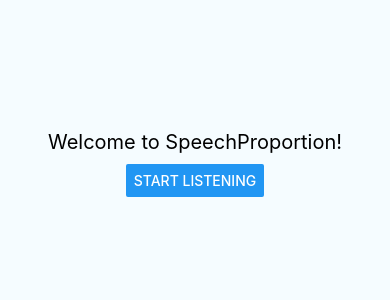
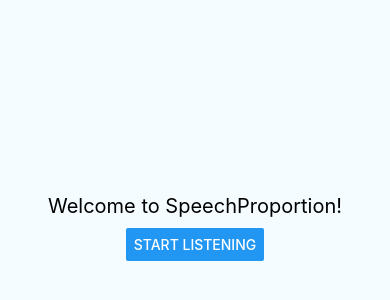
Before and after one commit to uvesten/SpeechProportion, a React Native app: screen / in a window 390 px wide. Shown: the part 264-564 px from the top of the page. Built offline with nearby package versions, Linux system fonts and the light colour scheme; some icons are missing.

Commit message:
Add icon support

```diff
--- a/App.tsx
+++ b/App.tsx
@@ -20,9 +20,14 @@ import {
   TouchableHighlight,
 } from 'react-native'
 import { requestMicPermission } from './MicPermission'
+import { FontAwesomeIcon } from '@fortawesome/react-native-fontawesome'
+import {
+  faCoffee,
+  faAssistiveListeningSystems,
+} from '@fortawesome/free-solid-svg-icons'
+
 import ProportionView from './ProportionView'
 //import { soundWriterListenerFactory } from './FileWriter'
-
 import MicStream from 'react-native-microphone-dsp'
 import { calculateRMS } from './RMSCalculator'
 
@@ -64,8 +69,12 @@ export default class App extends Component<Props> {
   render() {
     return (
       <View style={styles.container}>
+        <FontAwesomeIcon
+          style={styles.ear}
+          size={128}
+          icon={faAssistiveListeningSystems}
+        />
         <Text style={styles.welcome}>Welcome to SpeechProportion!</Text>
-
         <Modal
           animationType="slide"
           transparent={false}
@@ -107,6 +116,11 @@ const styles = StyleSheet.create({
     textAlign: 'center',
     margin: 10,
   },
+  ear: {
+    fontSize: 20,
+    textAlign: 'center',
+    margin: 30,
+  },
   instructions: {
     textAlign: 'center',
     color: '#333333',
--- a/package.json
+++ b/package.json
@@ -7,10 +7,14 @@
     "test": "jest"
   },
   "dependencies": {
+    "@fortawesome/fontawesome-svg-core": "^1.2.17",
+    "@fortawesome/free-solid-svg-icons": "^5.8.1",
+    "@fortawesome/react-native-fontawesome": "^0.1.0",
     "react": "16.8.3",
     "react-native": "0.59.5",
     "react-native-fs": "^2.13.3",
-    "react-native-microphone-dsp": "https://github.com/uvesten/react-native-microphone-dsp.git"
+    "react-native-microphone-dsp": "https://github.com/uvesten/react-native-microphone-dsp.git",
+    "react-native-svg": "^9.4.0"
   },
   "devDependencies": {
     "@babel/core": "^7.4.3",
```
Also changed, not shown: 5 other files (tests, documents, lock files or other folders).
